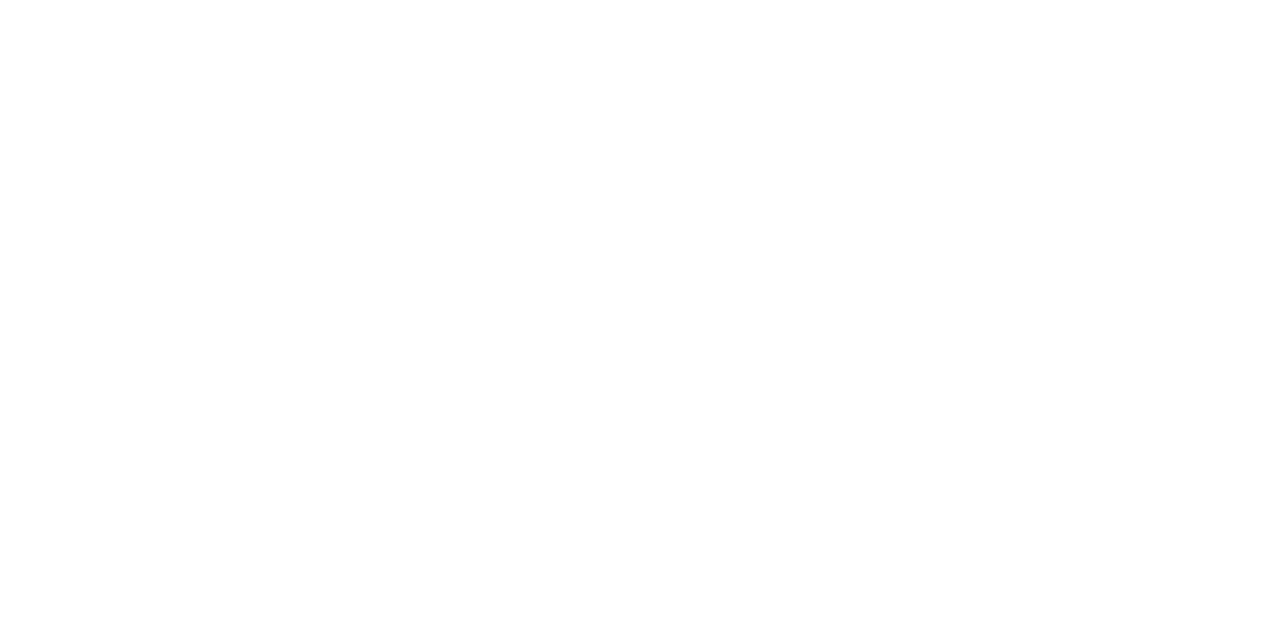
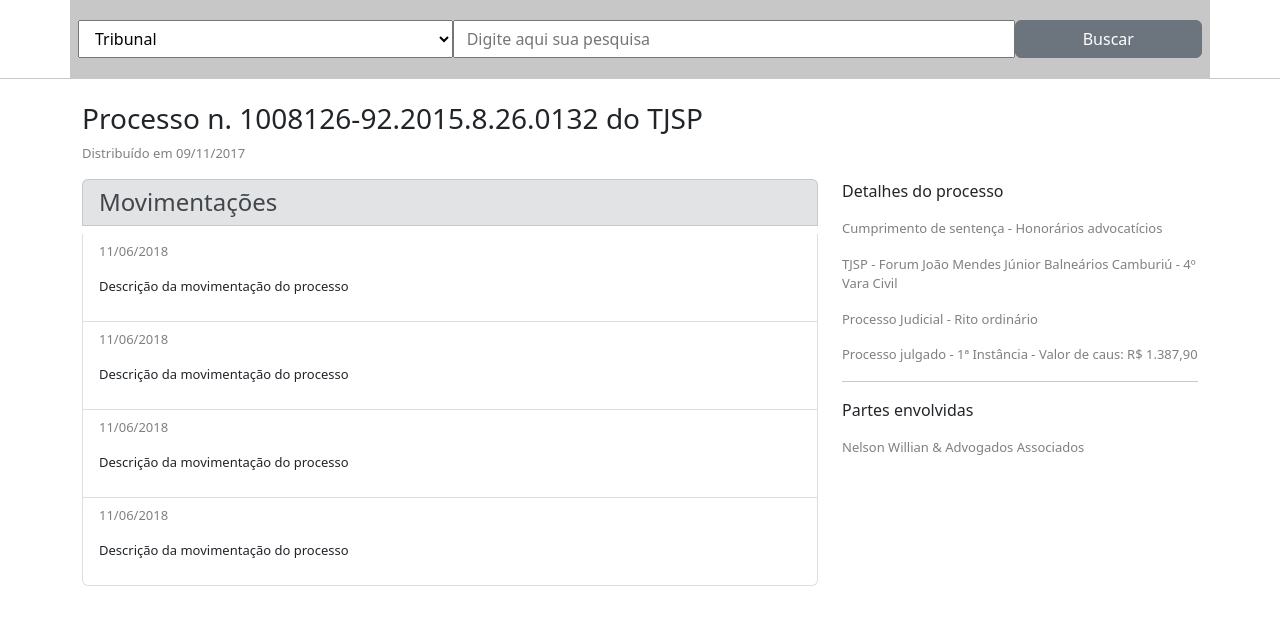
Before and after one commit to abnerdsilva/desafio-consulta-processual, a React (Vite) app in the folder frontend/: page /details/1 in a window 1280 px wide. Before the commit this address had no page. Shown: the top 624 px of the page. Built offline with nearby package versions, Linux system fonts and the light colour scheme.

Commit message:
navega de details para home e preenche dados para filtro

```diff
--- a/frontend/src/App.jsx
+++ b/frontend/src/App.jsx
@@ -10,7 +10,7 @@ function App() {
     <div className="App">
       <Routes>
         <Route path="/" element={<HomePage />} />
-        <Route path="details" element={<DetailsPage />} />
+        <Route path="/details/:id" element={<DetailsPage />} />
       </Routes>
     </div>
   )
--- a/frontend/src/components/SearchComponent.jsx
+++ b/frontend/src/components/SearchComponent.jsx
@@ -1,27 +1,29 @@
 import * as React from 'react';
 import { useEffect } from 'react';
+import { createSearchParams, useNavigate } from 'react-router-dom';
 
-function SearchComponent({ process, setProcess }) {
-    // const [process, setProcess] = useState([])
-
-    useEffect(() => {
-        console.log("[SearchComponent]:", process)
-    })
+function SearchComponent({ process, onClick, from }) {
+    const navigate = useNavigate()
 
     const handleSubmit = (e) => {
         e.preventDefault();
         e.stopPropagation();
 
         if (process != undefined) {
-            let searchType = document.getElementById("search-select").value;
-            let searchDescription = document.getElementById("search").value;
-            if (searchDescription == '' || searchType == '') {
-                setProcess(process)
-                return
+            onClick()
+        } else if (from == 'details') {
+            let sparam = ''
+            if (document.getElementById('search').value != '') {
+                sparam = createSearchParams({
+                    type: document.getElementById("search-select").value,
+                    value: document.getElementById("search").value
+                }).toString()
             }
 
-            let processFiltered = process.filter((v) => searchType == 'Tribunal' ? v.tribunal_origem == searchDescription : v.nr_cnj == searchDescription)
-            setProcess(processFiltered)
+            navigate({
+                pathname: '/',
+                search: sparam
+            })
         }
     };
 
--- a/frontend/src/pages/details/DetailsPage.jsx
+++ b/frontend/src/pages/details/DetailsPage.jsx
@@ -6,7 +6,7 @@ import './Index.css'
 function DetailsPage() {
     return (
         <div className='row'>
-            <SearchComponent />
+            <SearchComponent from={'details'} />
 
             <hr />
             <br />
--- a/frontend/src/pages/home/HomePage.jsx
+++ b/frontend/src/pages/home/HomePage.jsx
@@ -3,13 +3,20 @@ import Card from './components/Card';
 import SearchComponent from '../../components/SearchComponent';
 
 import './Index.css'
+import { useSearchParams } from 'react-router-dom';
 
 function HomePage() {
+    const [searchparams] = useSearchParams()
     const [process, setProcess] = useState([])
-    const [tempProcess, setTemProcess] = useState([])
+    const [tempProcess, setTempProcess] = useState([])
 
     useEffect(() => {
-        getAll();
+        getAll()
+
+        if (searchparams.get('value') != '') {
+            document.getElementById("search-select").value = searchparams.get('type')
+            document.getElementById("search").value = searchparams.get('value')
+        }
     }, []);
 
     let URL = 'http://localhost:8787'
@@ -21,12 +28,20 @@ function HomePage() {
             .then(response => response.json())
             .then(data => {
                 setProcess(data)
-                setTemProcess(data)
+                setTempProcess(data)
             });
     }
 
-    const changeProcess = (p) => {
-        setProcess(p)
+    const changeProcess = () => {
+        let searchType = document.getElementById("search-select").value;
+        let searchDescription = document.getElementById("search").value;
+        if (searchDescription == '' || searchType == '') {
+            setProcess(tempProcess)
+            return
+        }
+
+        let processFiltered = tempProcess.filter((v) => searchType == 'Tribunal' ? v.tribunal_origem == searchDescription : v.nr_cnj == searchDescription)
+        setProcess(processFiltered)
     }
 
     return (
@@ -40,10 +55,11 @@ function HomePage() {
 
                 <SearchComponent
                     process={tempProcess}
-                    setProcess={changeProcess} />
+                    onClick={changeProcess}
+                    from={'home'} />
             </div>
 
-            {process.map((p) => {
+            {(process == null || process == undefined) ? null : process.map((p) => {
                 return <Card key={p.nr_cnj} item={p} />
             })}
         </>
```
